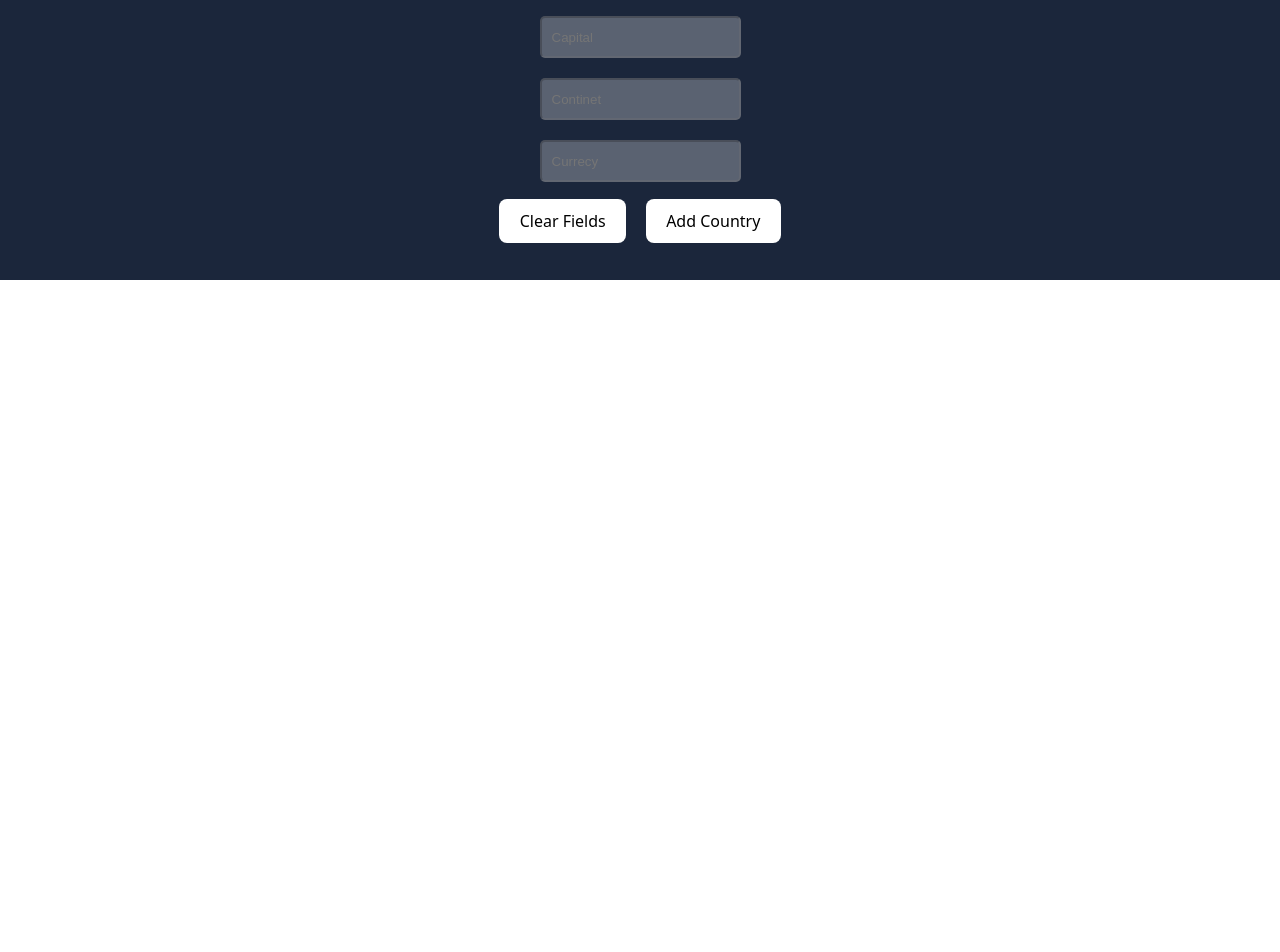
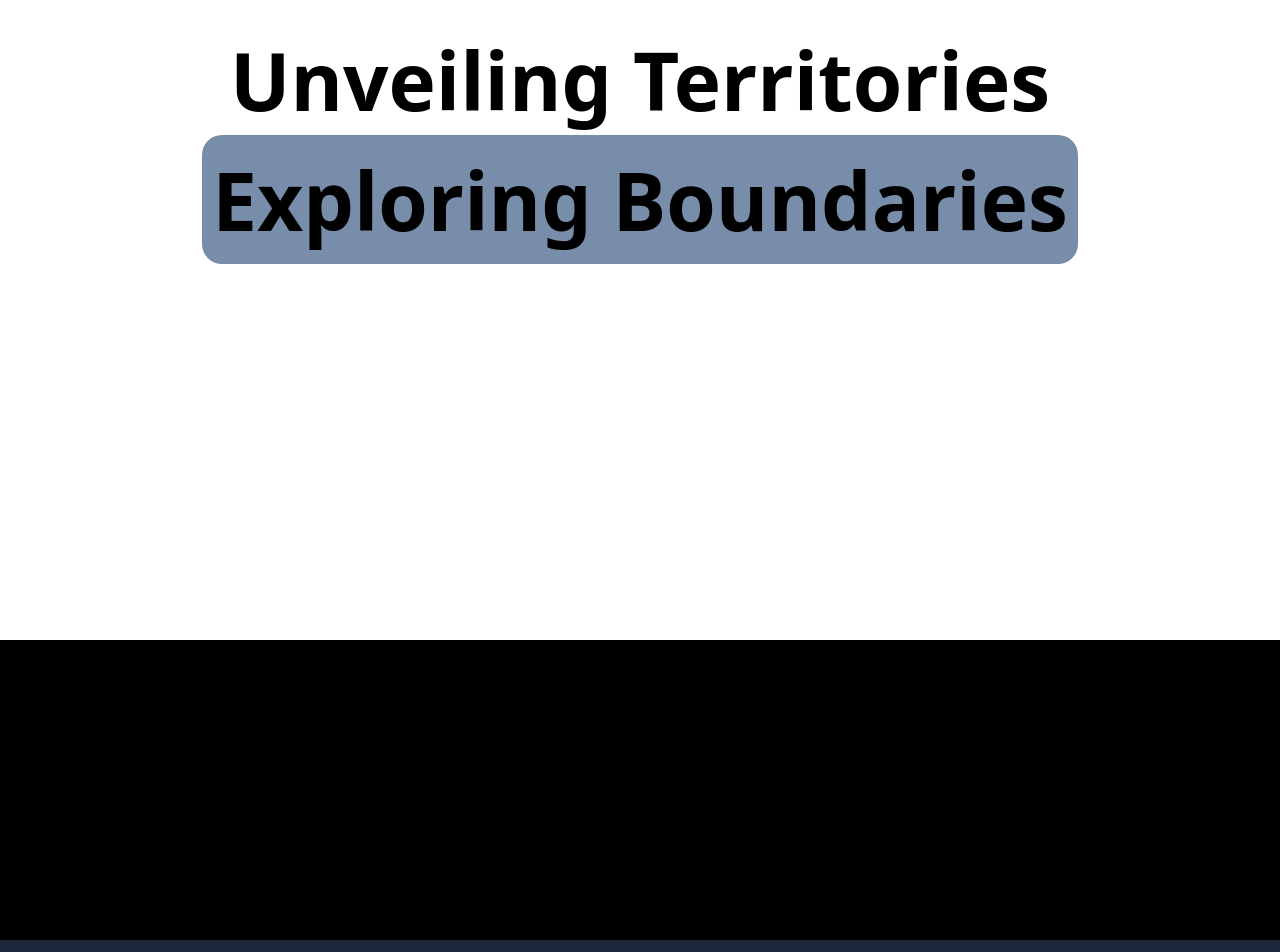
Before and after one commit to IsaacBerri/app-countries, a React (Vite) app: page / in a window 1280 px wide. Shown: the part 360-1312 px from the top of the page. Before the commit the page ends 800 px from the top, so only its background shows below. Built offline with nearby package versions, Linux system fonts and the light colour scheme; a web font is replaced by a local one.

Commit message:
Add: DecorativeSection.jsx, HeaderCreateCountry.jsx; Update: CreateCountry.css

```diff
--- /dev/null
+++ b/src/components/DecorativeSection.jsx
@@ -0,0 +1,10 @@
+
+const DecorativeSection = () => {
+  return (
+    <div className="decorativeSection">
+
+    </div>
+  )
+}
+
+export default DecorativeSection
--- /dev/null
+++ b/src/components/HeaderCreateCountry.jsx
@@ -0,0 +1,11 @@
+
+
+const HeaderCreateCountry = () => {
+  return (
+    <div className="HeaderCreateCountry">
+      <h2>Unveiling Territories <span>Exploring Boundaries</span></h2>
+    </div>
+  )
+}
+
+export default HeaderCreateCountry
--- a/src/components/ImputFileCreate.jsx
+++ b/src/components/ImputFileCreate.jsx
@@ -1,6 +1,10 @@
+
+
 const ImputFileCreate = () => {
   return (
+
     <section className="sectionInput">
+       <div className="blackBar"></div>
       <h2>Imput Fields</h2>
       <p>
         Bring your own world to life: Design, Build and Register your Unique
@@ -12,7 +16,8 @@ const ImputFileCreate = () => {
         <input type="text" placeholder="Name" disabled />
         <input type="text" placeholder="Capital" disabled/>
         <input type="text" placeholder="Continet" disabled/>
-        <input type="text" placeholder="Currecy" disabled/>
+        <input type="text" placeholder="Currency" disabled/>
+
       </section>
       <div className="buttonCreate">
         <button>Clear Fields</button>
--- a/src/pages/CreateCountry.jsx
+++ b/src/pages/CreateCountry.jsx
@@ -1,11 +1,16 @@
 import ImputFileCreate from "../components/ImputFileCreate"
 import "../style/CreateCountry.css"
+import DecorativeSection from "../components/DecorativeSection"
+import HeaderCreateCountry from "../components/HeaderCreateCountry"
+
 
 const CreateCountry = () => {
   return (
     <>
+      <HeaderCreateCountry/>
+      <DecorativeSection/>
       <ImputFileCreate/>
-    </>
+   </>
   )
 }
 
--- a/src/routes/App.jsx
+++ b/src/routes/App.jsx
@@ -7,9 +7,10 @@ function App() {
 
   return (
     <main className="container">
-      {/*<Navbar/>*/}
+      <Navbar/>
       {/*<Home/>*/}
-      <CreateCountry/>
+        <CreateCountry />
+
     </main>
   );
 }
--- a/src/style/CreateCountry.css
+++ b/src/style/CreateCountry.css
@@ -1,3 +1,36 @@
+.HeaderCreateCountry{
+    width: auto;
+    height: 100vh;
+    background-color: white;
+    display: flex;
+    justify-content: center;
+    align-items: center;
+    padding: 100px;
+    text-align: center;
+
+}
+.HeaderCreateCountry h2{
+    font-size: 80px;
+
+}
+.HeaderCreateCountry span{
+    background-color: #778da9;
+    border-radius: 20px;
+    padding: 10px;
+}
+
+
+
+.decorativeSection{
+    width: auto;
+    height: 200px;
+    background-color: black;
+    padding: 50px;
+
+}
+
+
+
 .sectionInput{
     width: 100%;
     height: 600px;
@@ -46,6 +79,7 @@
     gap:20px;
 }
 
+
 .buttonCreate * {
     background-color: white;
     color: black;
```
Also changed, not shown: src/assets/dee71c7424683a81bbc2285324ce5707.jpg (added), src/assets/pngtree-earth-day-loves-the-earth-image_1196438.jpg (added).
